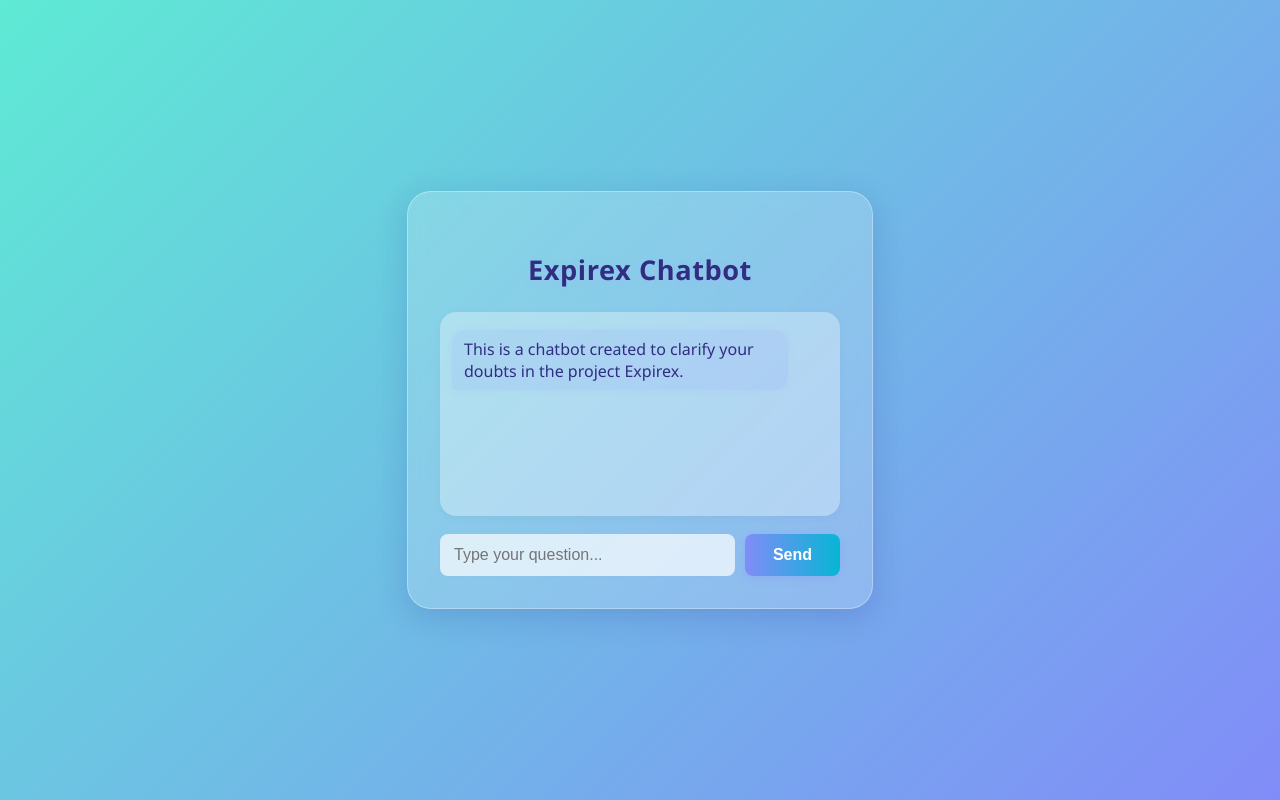
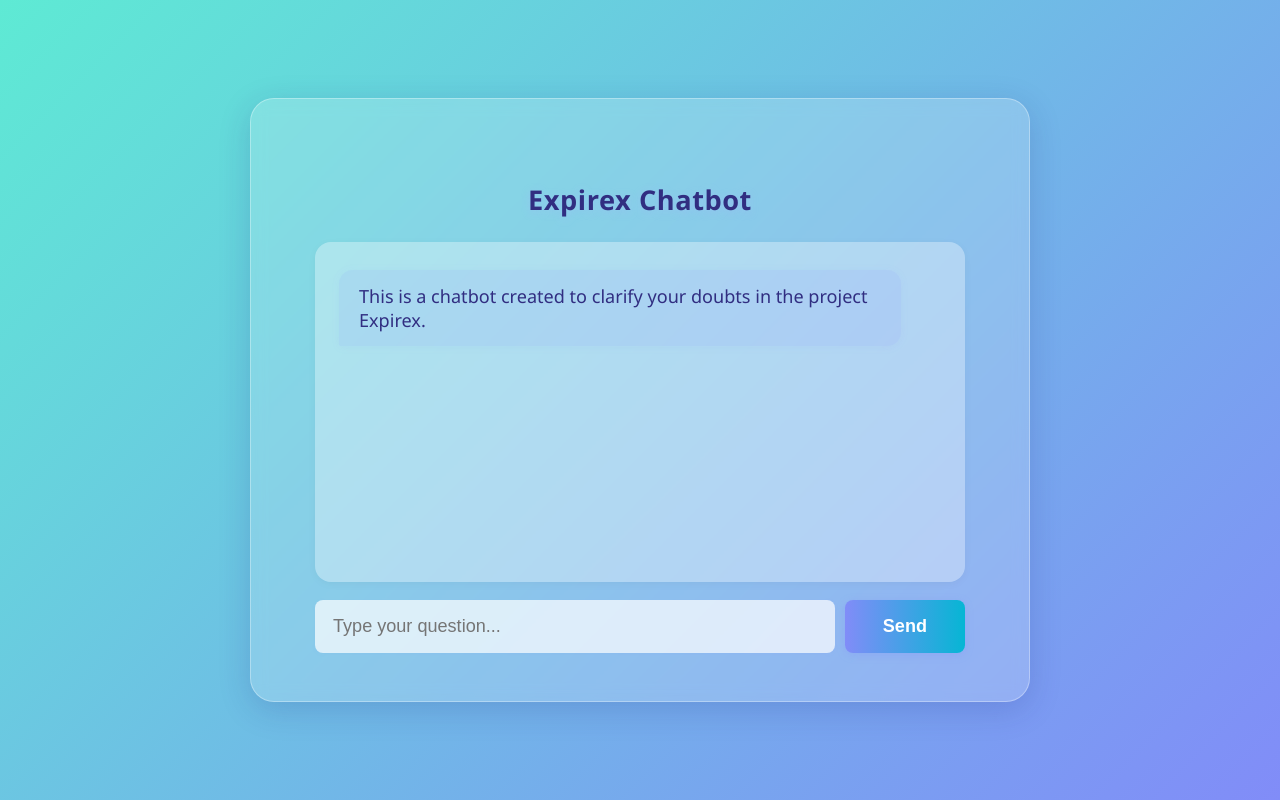
Before and after one commit to Navneeth-3108/chatbot, a Flask app: page / in a window 1280 px wide. Run offline with Flask 3, Linux system fonts and the light colour scheme.

Commit message:
css fixes

```diff
--- a/static/style.css
+++ b/static/style.css
@@ -80,17 +80,19 @@ h1 {
 
 .message.user {
     background: linear-gradient(90deg, #5eead4 0%, #818cf8 100%);
-    color: #fff;
+    color: #1e293b; /* Much darker text for high contrast */
     align-self: flex-end;
     text-align: right;
     border-radius: 18px 18px 4px 18px;
     margin-left: 40px;
     margin-right: 0;
-    padding: 12px 16px;
-    font-weight: 600;
-    box-shadow: 0 2px 8px 0 rgba(94, 234, 212, 0.12);
+    padding: 14px 20px;
+    font-weight: 700;
+    font-size: 1.08rem;
+    box-shadow: 0 2px 8px 0 rgba(94, 234, 212, 0.16);
     letter-spacing: 0.01em;
     word-break: break-word;
+    text-shadow: 0 1px 2px #fff8, 0 0px 1px #fff4; /* subtle white glow for even more contrast */
 }
 
 .message.bot {
@@ -206,3 +208,36 @@ h1 {
 #suggestions {
     display: none;
 }
+
+/* Desktop styles: enlarge container and text */
+@media (min-width: 900px) {
+    .container {
+        max-width: 650px;
+        padding: 64px 64px 48px 64px;
+    }
+    #chat-box {
+        min-height: 300px;
+        max-height: 500px;
+        font-size: 1.18rem;
+        padding: 28px 24px 12px 24px;
+    }
+    .message {
+        font-size: 1.13rem;
+        padding: 14px 20px;
+    }
+    .input-group input[type="text"] {
+        font-size: 1.13rem;
+        padding: 16px 18px;
+    }
+    .input-group button {
+        font-size: 1.13rem;
+        padding: 0 38px;
+    }
+    #suggestions {
+        font-size: 1.08rem;
+        padding: 18px 12px;
+    }
+    .suggestion {
+        padding: 14px 18px;
+    }
+}
```
